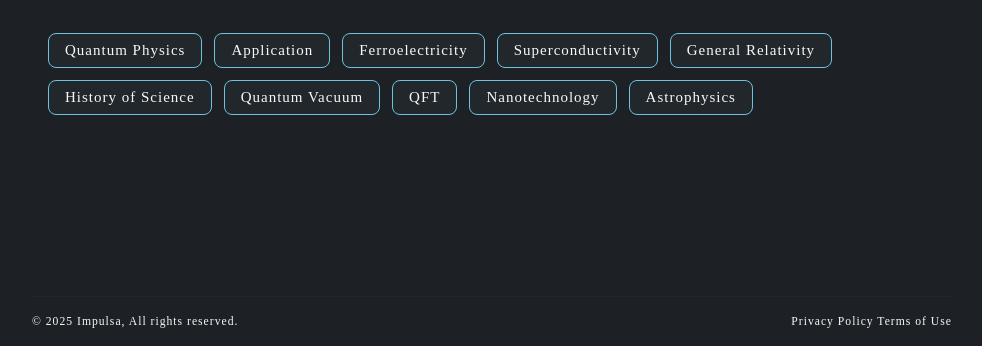
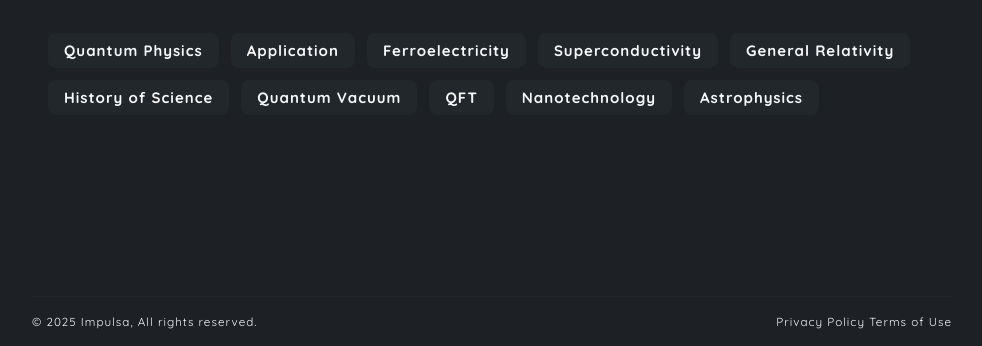
Before and after one commit to Ajay871c/impulseLog, an Astro site: page /tags in a window 1280 px wide. Shown: the part 454-800 px from the top of the page, without its empty margins (148-1130 px from the left). Built offline with nearby package versions, Linux system fonts and the light colour scheme; Astro itself is replaced by a stand-in of ours.

Commit message:
changed style

```diff
--- a/src/styles/single.scss
+++ b/src/styles/single.scss
@@ -39,7 +39,6 @@
                 .tag {
                     background: $bg-soft;
                     padding: 0.4rem 1rem;
-                    border: 1px solid $button;
                     border-radius: 8px;
                 }
             }
@@ -49,7 +48,6 @@
             width: 100%;
             height: 350px;
             overflow: hidden;
-            border: 1px solid $button;
             border-radius: 8px;
 
             img {
--- a/src/styles/styles.scss
+++ b/src/styles/styles.scss
@@ -3,11 +3,13 @@ $bg-soft: var(--bg-soft);
 $text: var(--text);
 $text-soft: var(--text-soft);
 $button: var(--button);
+
+
 * {
     margin: 0;
     padding: 0;
     box-sizing: border-box;
-    font-family: cursive;
+    font-family: "Quicksand", sans-serif;
     letter-spacing: 1px;
 }
 body {
--- a/src/styles/tag.scss
+++ b/src/styles/tag.scss
@@ -24,7 +24,6 @@
 
         .tag {
             background: $bg-soft;
-            border: 1px solid $button;
             padding: 0.5rem 1rem;
             font-size: 15px;
             transition: background 0.3s ease;
@@ -33,6 +32,7 @@
             a {
                 color: $text;
                 text-decoration: none;
+                font-weight: bold;
             }
 
             &:hover {
```
Also changed, not shown: src/styles/styles.css.
